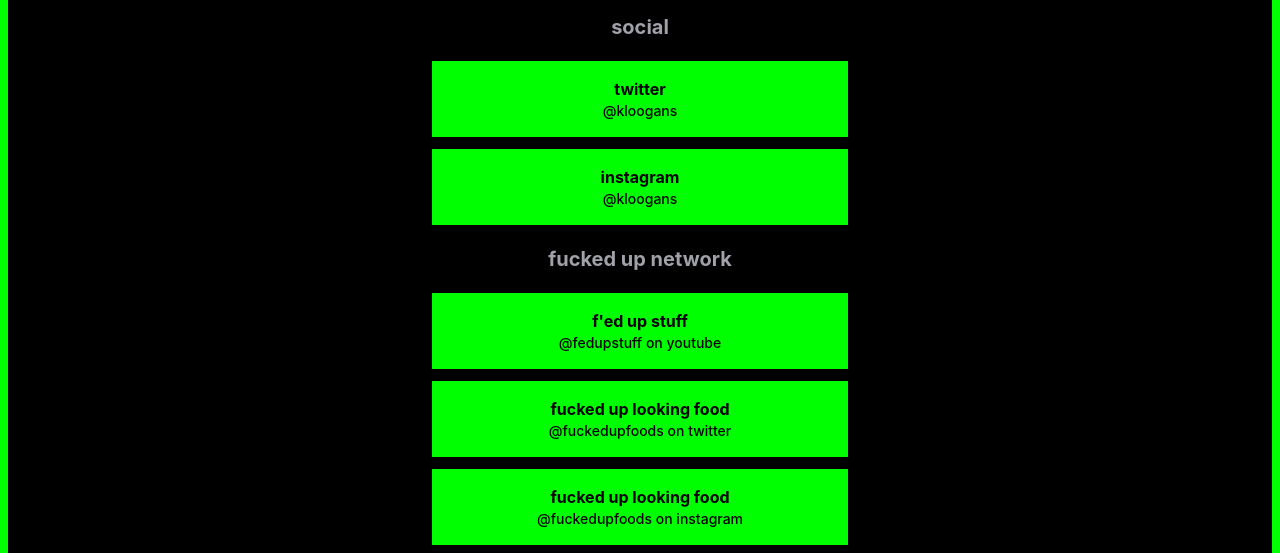
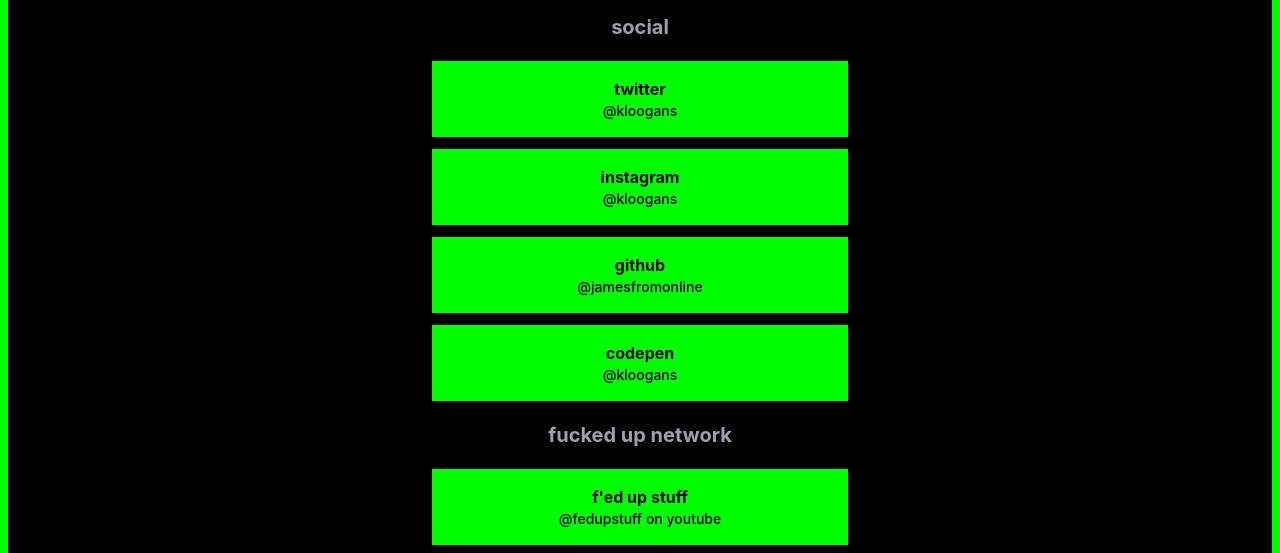
Before and after one commit to jamesfromonline/links.jame.tech, a website built with Vite: page index.html in a window 1280 px wide. Shown: the part 247-800 px from the top of the page. Built offline with nearby package versions, Linux system fonts and the light colour scheme.

Commit message:
adds gh/codepen links

```diff
--- a/index.html
+++ b/index.html
@@ -77,7 +77,33 @@
             instagram
             <span class="block font-medium text-sm">
               @kloogans
-</span>
+            </span>
+            </a>
+        </li>
+
+        <li class='block bg-[#00ff00] w-full h-full shadow-[0_0_0px_#00ff00] hover:shadow-[0_0_20px_#00ff00]'>
+          <a href="https://github.com/jamesfromonline"
+             class='block w-full h-full'
+             title="my github"
+             target="_blank"
+             rel='noreferrer'>
+            github
+            <span class="block font-medium text-sm">
+              @jamesfromonline
+            </span>
+            </a>
+        </li>
+
+        <li class='block bg-[#00ff00] w-full h-full shadow-[0_0_0px_#00ff00] hover:shadow-[0_0_20px_#00ff00]'>
+          <a href="https://codepen.io/kloogans"
+             class='block w-full h-full'
+             title="my codepen"
+             target="_blank"
+             rel='noreferrer'>
+            codepen
+            <span class="block font-medium text-sm">
+              @kloogans
+            </span>
             </a>
         </li>
 
```
